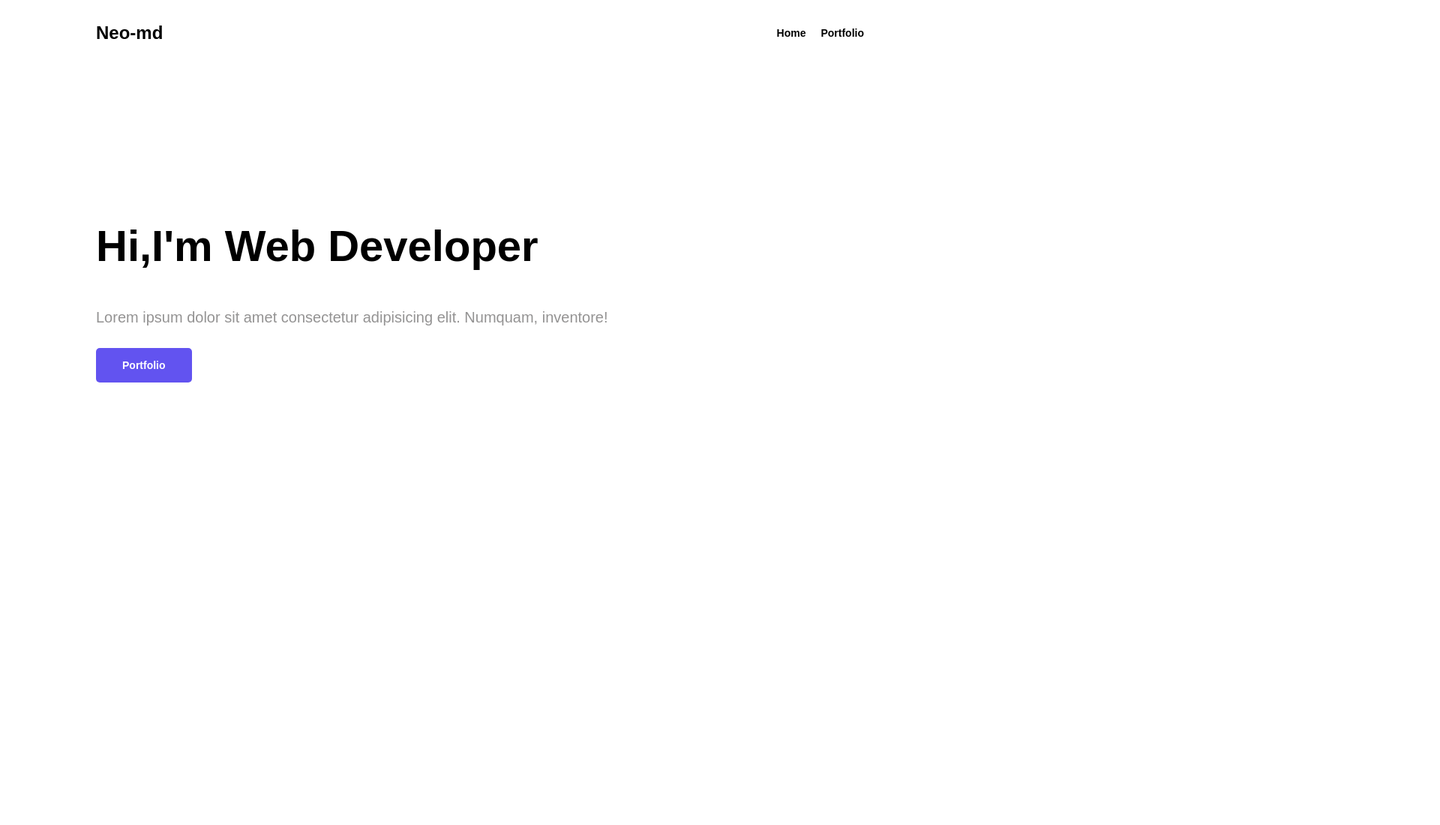
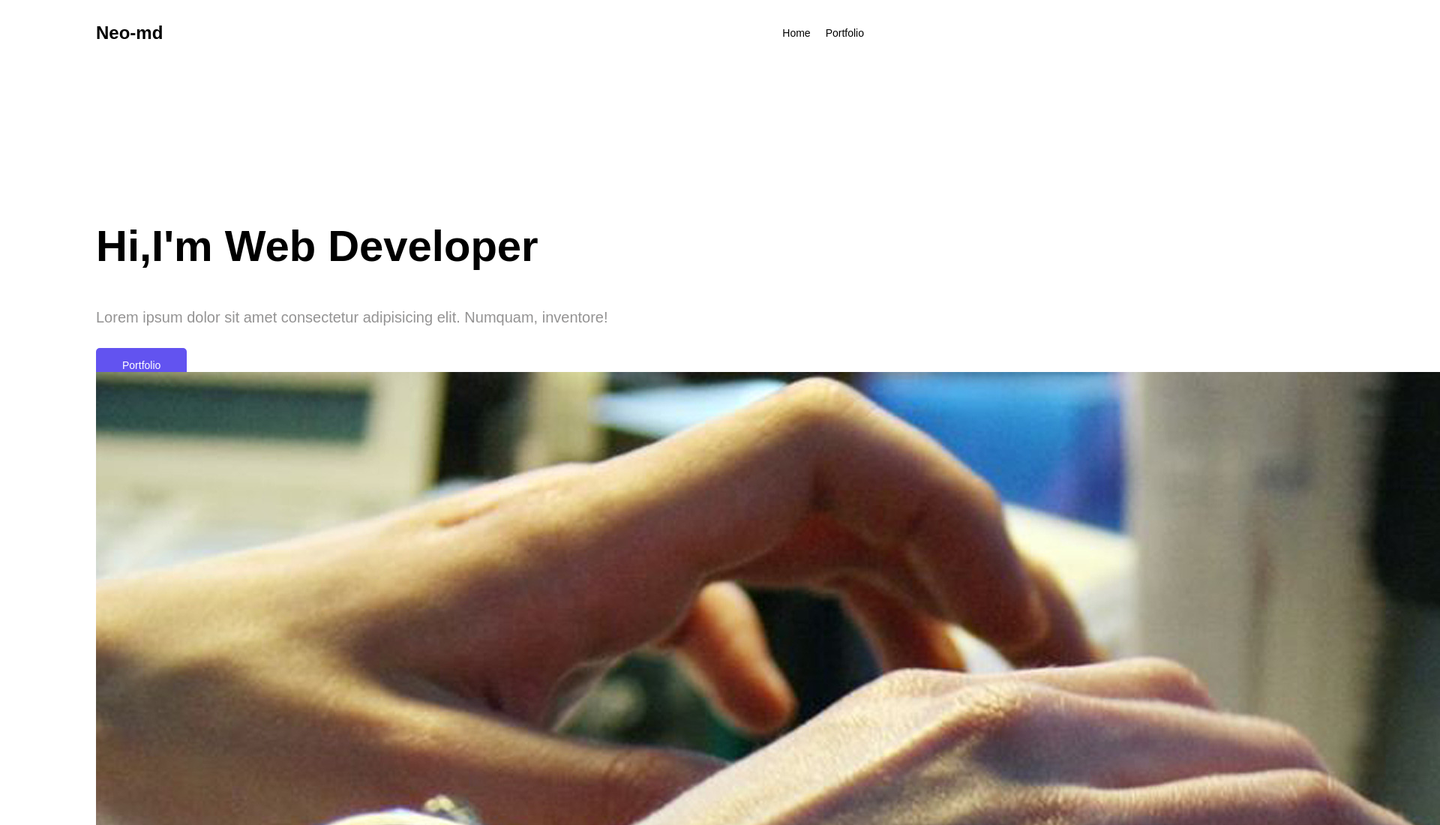
Before and after one commit to Javawebb/git, a plain HTML site: page index.html in a window 1280 px wide. Shown: the top 1100 px of the page at 75% size, 1920 px wide, since content can reach past the window. Before the commit the page ends 800 px from the top, so only its background shows below. Drawn offline with Linux system fonts and the light colour scheme.

Commit message:
aded photo

```diff
--- a/css/style.css
+++ b/css/style.css
@@ -31,7 +31,7 @@
     gap: 20px;
 }
 .menu-link{
-    font-weight: 600;
+    font-weight: 400;
     font-size: 14px;
     color: black;
 }
@@ -54,7 +54,7 @@
 .header-content__btn{
     padding: 15px 35px;
     font-size: 14px;
-    font-weight: 600;
+    font-weight: 300;
     background-color: rgb(98, 83, 240);
     color: white;
     border-radius: 5px;
--- a/index.html
+++ b/index.html
@@ -22,6 +22,7 @@
                     <h1 class="header-content__title">Hi,I'm Web Developer</h1>
                     <p class="header-content__desc">Lorem ipsum dolor sit amet consectetur adipisicing elit. Numquam, inventore!</p>
                     <a href="" class="header-content__btn">Portfolio</a>
+                    <img src="man.jpg" alt="">
                 </div>
             </div>
         </div>
```
Also changed, not shown: man.jpg (added).
